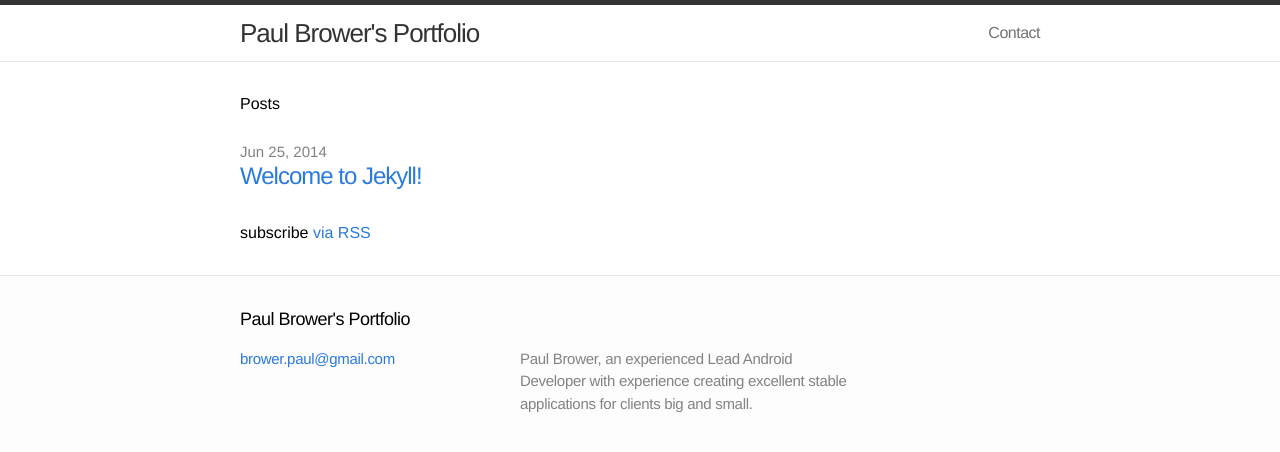
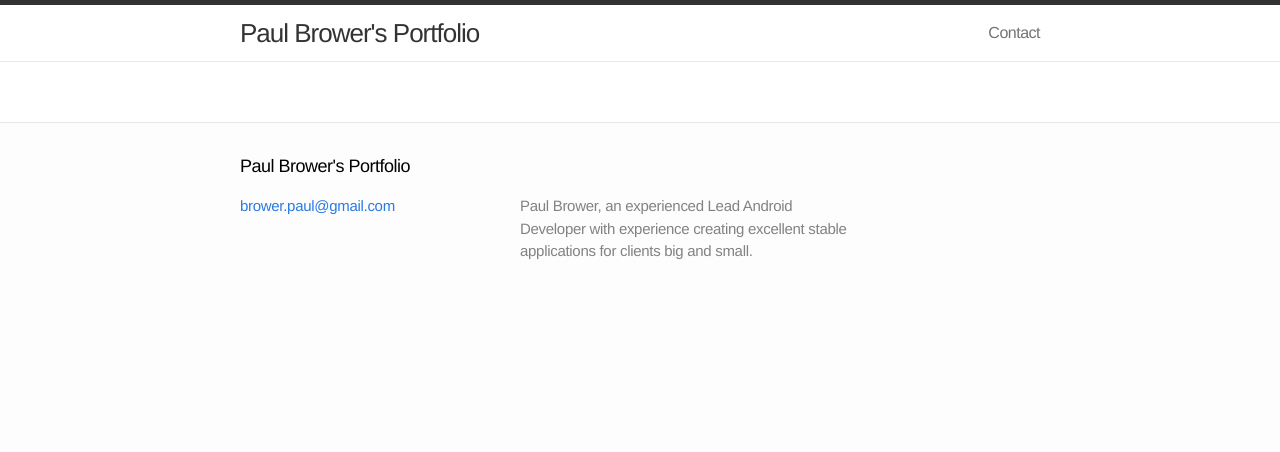
Before and after one commit to browep/browep.github.io, a Jekyll site: the page built from index.html, in a window 1280 px wide. Shown: the top 452 px of the page. Built offline with Jekyll 4.4.1, drawn with Linux system fonts in a browser that asks for light colours.

Commit message:
update index.html

```diff
--- a/index.html
+++ b/index.html
@@ -5,17 +5,5 @@
 
 <div class="home">
 
-  <h1>Posts</h1>
-
-  <ul class="posts">
-    {% for post in site.posts %}
-      <li>
-        <span class="post-date">{{ post.date | date: "%b %-d, %Y" }}</span>
-        <a class="post-link" href="{{ post.url | prepend: site.baseurl }}">{{ post.title }}</a>
-      </li>
-    {% endfor %}
-  </ul>
-
-  <p class="rss-subscribe">subscribe <a href="{{ "/feed.xml" | prepend: site.baseurl }}">via RSS</a></p>
 
 </div>
```
